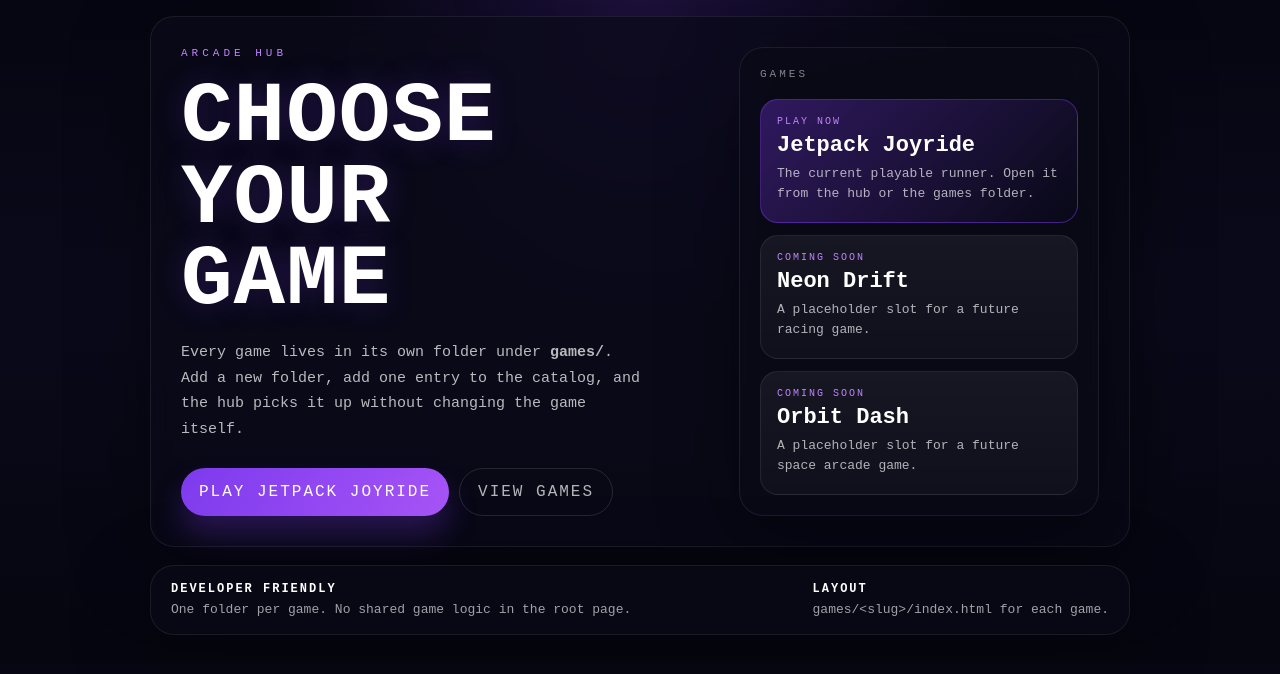
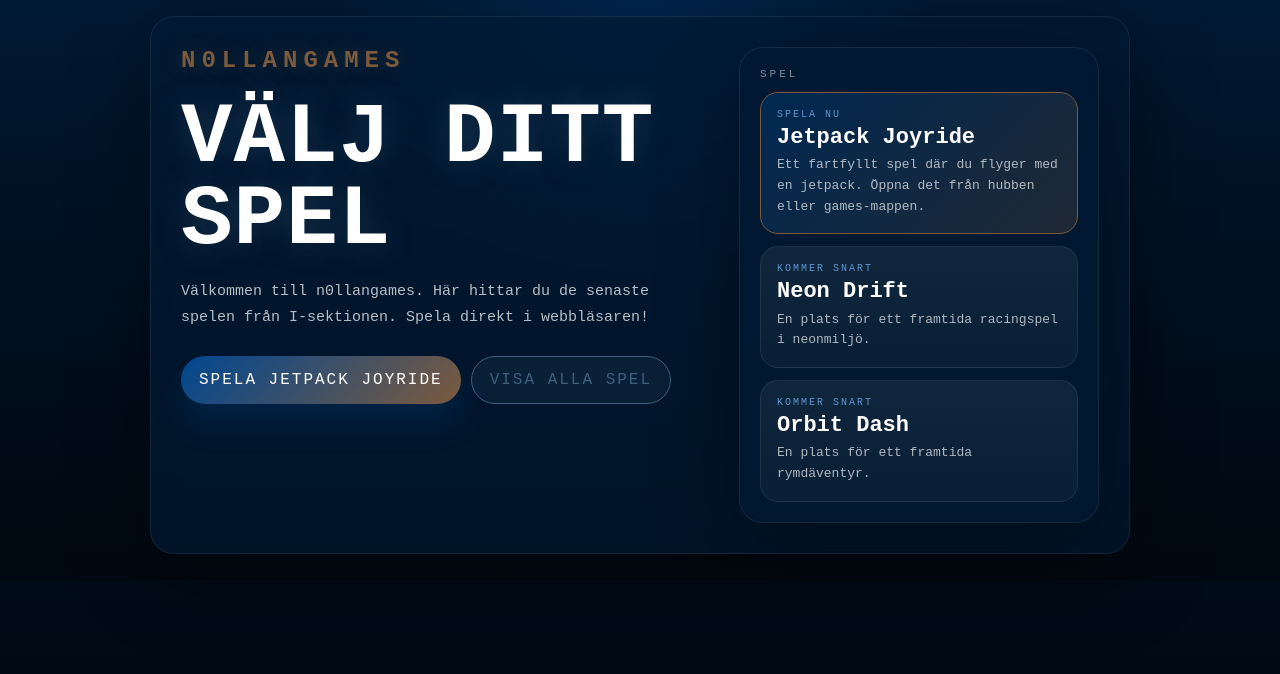
Before and after one commit to isektionen/n0llan_floppy_bird, a website: page index.html in a window 1280 px wide. Drawn offline with Linux system fonts and the light colour scheme.

Commit message:
fixed color theme and translated to swedish

```diff
--- a/games/catalog.json
+++ b/games/catalog.json
@@ -2,7 +2,7 @@
   {
     "slug": "jetpack-joyride",
     "title": "Jetpack Joyride",
-    "description": "The current playable runner. Open it from the hub or the games folder.",
+    "description": "Ett fartfyllt spel där du flyger med en jetpack. Öppna det från hubben eller games-mappen.",
     "path": "/games/jetpack-joyride/",
     "status": "playable",
     "featured": true
@@ -10,7 +10,7 @@
   {
     "slug": "neon-drift",
     "title": "Neon Drift",
-    "description": "A placeholder slot for a future racing game.",
+    "description": "En plats för ett framtida racingspel i neonmiljö.",
     "path": "/games/neon-drift/",
     "status": "coming-soon",
     "featured": false
@@ -18,7 +18,7 @@
   {
     "slug": "orbit-dash",
     "title": "Orbit Dash",
-    "description": "A placeholder slot for a future space arcade game.",
+    "description": "En plats för ett framtida rymdäventyr.",
     "path": "/games/orbit-dash/",
     "status": "coming-soon",
     "featured": false
--- a/index.html
+++ b/index.html
@@ -1,25 +1,33 @@
 <!DOCTYPE html>
-<html lang="en">
+<html lang="sv">
 <head>
   <meta charset="UTF-8" />
   <meta name="viewport" content="width=device-width, initial-scale=1.0, maximum-scale=1.0, user-scalable=no" />
-  <title>Arcade Hub</title>
+  <title>n0llangames</title>
   <style>
-    :root { color-scheme: dark; }
+    :root {
+      --kth-blue: #004791;
+      --navy-blue: #001933;
+      --sky-blue: #6298D2;
+      --sand: #EBE5E0;
+      --porter-brun: #7c5a3e;
+      --komplement-bla: #3e607c;
+      color-scheme: dark;
+    }
     * { box-sizing: border-box; }
     html, body {
       margin: 0; min-height: 100%;
       font-family: 'Courier New', monospace;
       background:
-        radial-gradient(circle at top, rgba(124,58,237,0.2), transparent 35%),
-        linear-gradient(180deg, #060612 0%, #09091a 45%, #060610 100%);
+        radial-gradient(circle at top, rgba(0, 71, 145, 0.3), transparent 35%),
+        linear-gradient(180deg, #001933 0%, #001021 45%, #000810 100%);
       color: #fff;
     }
     body { display: grid; place-items: center; padding: 16px 12px 28px; }
     .wrap { width: min(980px, 100%); display: grid; gap: 18px; }
     .panel {
       border: 1px solid rgba(255,255,255,0.08);
-      background: rgba(10,10,24,0.72);
+      background: rgba(0, 25, 51, 0.72);
       backdrop-filter: blur(12px);
       border-radius: 24px;
       box-shadow: 0 20px 80px rgba(0,0,0,0.35);
@@ -32,13 +40,15 @@
       align-items: stretch;
     }
     .eyebrow {
-      font-size: 11px; letter-spacing: 4px; text-transform: uppercase;
-      color: #c084fc; margin-bottom: 18px;
+      font-size: 24px; letter-spacing: 6px; text-transform: uppercase;
+      font-weight: 800;
+      color: var(--porter-brun); margin-bottom: 24px;
+      text-shadow: 0 0 20px rgba(124, 90, 62, 0.4);
     }
     h1 {
       margin: 0; font-size: clamp(42px, 9vw, 86px); line-height: 0.95;
-      letter-spacing: 1px; text-transform: uppercase; max-width: 8ch;
-      text-shadow: 0 0 30px rgba(124,58,237,0.25);
+      letter-spacing: 1px; text-transform: uppercase; max-width: 12ch;
+      text-shadow: 0 0 30px rgba(62, 96, 124, 0.4);
     }
     .copy {
       max-width: 52ch; color: rgba(255,255,255,0.72);
@@ -48,15 +58,20 @@
     .btn {
       padding: 14px 18px; border-radius: 999px; border: none; cursor: pointer;
       font: inherit; letter-spacing: 2px; text-transform: uppercase;
-      transition: transform 0.15s ease, border-color 0.15s ease;
+      transition: transform 0.15s ease, border-color 0.15s ease, background 0.15s ease;
     }
     .btn.primary {
-      background: linear-gradient(135deg, #7c3aed, #a855f7);
-      color: #fff; box-shadow: 0 18px 30px rgba(124,58,237,0.28);
+      background: linear-gradient(135deg, var(--kth-blue), var(--porter-brun));
+      color: #fff; box-shadow: 0 18px 30px rgba(0, 71, 145, 0.28);
     }
     .btn.secondary {
-      background: transparent; color: rgba(255,255,255,0.7);
-      border: 1px solid rgba(255,255,255,0.12);
+      background: rgba(62, 96, 124, 0.15);
+      color: var(--komplement-bla);
+      border: 1px solid var(--komplement-bla);
+    }
+    .btn.secondary:hover {
+      background: rgba(62, 96, 124, 0.25);
+      color: #fff;
     }
     .btn:active { transform: scale(0.98); }
     .games {
@@ -75,27 +90,18 @@
       color: #fff; font-family: inherit;
       display: grid; gap: 6px;
     }
-    .game-card:hover { transform: translateY(-1px); border-color: rgba(192,132,252,0.45); }
+    .game-card:hover { transform: translateY(-1px); border-color: var(--komplement-bla); }
     .game-card.featured {
-      background: linear-gradient(135deg, rgba(124,58,237,0.34), rgba(10,10,24,0.45));
-      border-color: rgba(124,58,237,0.45);
+      background: linear-gradient(135deg, rgba(0, 71, 145, 0.34), rgba(124, 90, 62, 0.25));
+      border-color: var(--porter-brun);
     }
     .game-card.disabled { opacity: 0.55; cursor: not-allowed; }
     .badge {
       font-size: 10px; letter-spacing: 2px; text-transform: uppercase;
-      color: #c084fc;
+      color: var(--sky-blue);
     }
     .name { font-size: 22px; font-weight: 700; line-height: 1.05; }
     .desc { font-size: 13px; color: rgba(255,255,255,0.68); line-height: 1.6; }
-    .info {
-      padding: 16px 20px; display: flex; justify-content: space-between; gap: 16px;
-      flex-wrap: wrap; align-items: center;
-    }
-    .info strong {
-      display: block; font-size: 12px; letter-spacing: 2px; text-transform: uppercase;
-      margin-bottom: 4px;
-    }
-    .info span { color: rgba(255,255,255,0.62); font-size: 13px; }
     @media (max-width: 820px) {
       .hero { grid-template-columns: 1fr; }
     }
@@ -105,32 +111,21 @@
   <main class="wrap">
     <section class="panel hero">
       <div>
-        <div class="eyebrow">Arcade hub</div>
-        <h1>Choose your game</h1>
-        <p class="copy">Every game lives in its own folder under <strong>games/</strong>. Add a new folder, add one entry to the catalog, and the hub picks it up without changing the game itself.</p>
+        <div class="eyebrow">n0llangames</div>
+        <h1>Välj ditt spel</h1>
+        <p class="copy">Välkommen till n0llangames. Här hittar du de senaste spelen från I-sektionen. Spela direkt i webbläsaren!</p>
         <div class="actions">
-          <button class="btn primary" id="launch-first">Play Jetpack Joyride</button>
-          <button class="btn secondary" id="view-games">View games</button>
+          <button class="btn primary" id="launch-first">Spela Jetpack Joyride</button>
+          <button class="btn secondary" id="view-games">Visa alla spel</button>
         </div>
       </div>
 
       <aside class="panel games" id="games-panel">
-        <div class="section-label">Games</div>
+        <div class="section-label">Spel</div>
         <div class="game-list" id="game-list">
-          <div class="desc">Loading games...</div>
+          <div class="desc">Laddar spel...</div>
         </div>
       </aside>
-    </section>
-
-    <section class="panel info">
-      <div>
-        <strong>Developer friendly</strong>
-        <span>One folder per game. No shared game logic in the root page.</span>
-      </div>
-      <div>
-        <strong>Layout</strong>
-        <span>games/&lt;slug&gt;/index.html for each game.</span>
-      </div>
     </section>
   </main>
 
@@ -142,22 +137,23 @@
     async function loadCatalog() {
       try {
         const response = await fetch('/games/catalog.json');
-        if (!response.ok) throw new Error('Unable to load catalog');
+        if (!response.ok) throw new Error('Kunde inte ladda katalogen');
         const games = await response.json();
         renderGames(games);
         const firstPlayable = games.find(game => game.status === 'playable');
         if (firstPlayable) {
+          launchFirst.innerText = `Spela ${firstPlayable.title}`;
           launchFirst.addEventListener('click', () => window.location.href = firstPlayable.path);
         }
       } catch {
-        gameList.innerHTML = '<div class="desc">No games found.</div>';
+        gameList.innerHTML = '<div class="desc">Inga spel hittades.</div>';
       }
     }
 
     function renderGames(games) {
       gameList.innerHTML = games.map(game => `
         <button class="game-card ${game.featured ? 'featured' : ''}" data-path="${game.path}">
-          <span class="badge">${game.status === 'playable' ? 'Play now' : 'Coming soon'}</span>
+          <span class="badge">${game.status === 'playable' ? 'Spela nu' : 'Kommer snart'}</span>
           <span class="name">${game.title}</span>
           <span class="desc">${game.description}</span>
         </button>
```
Also changed, not shown: games/jetpack-joyride/index.html (+18 -18 lines).
